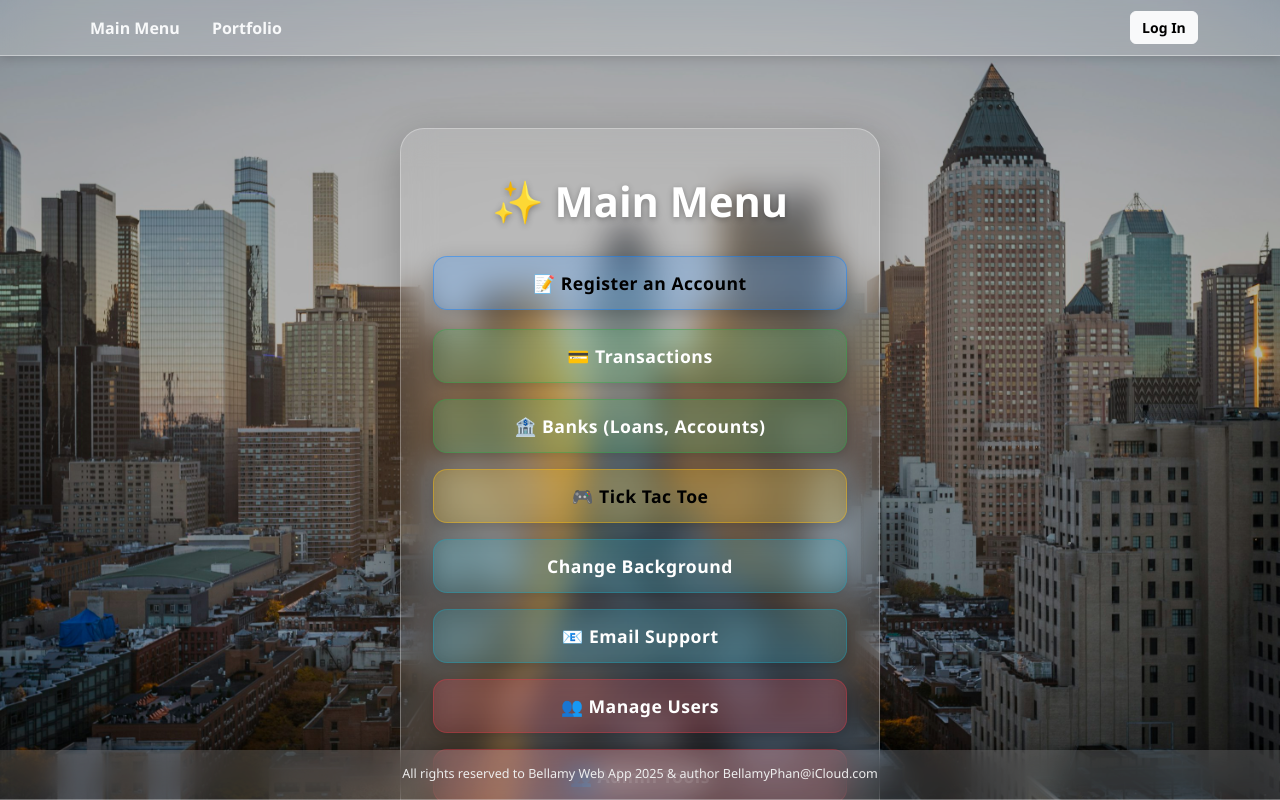
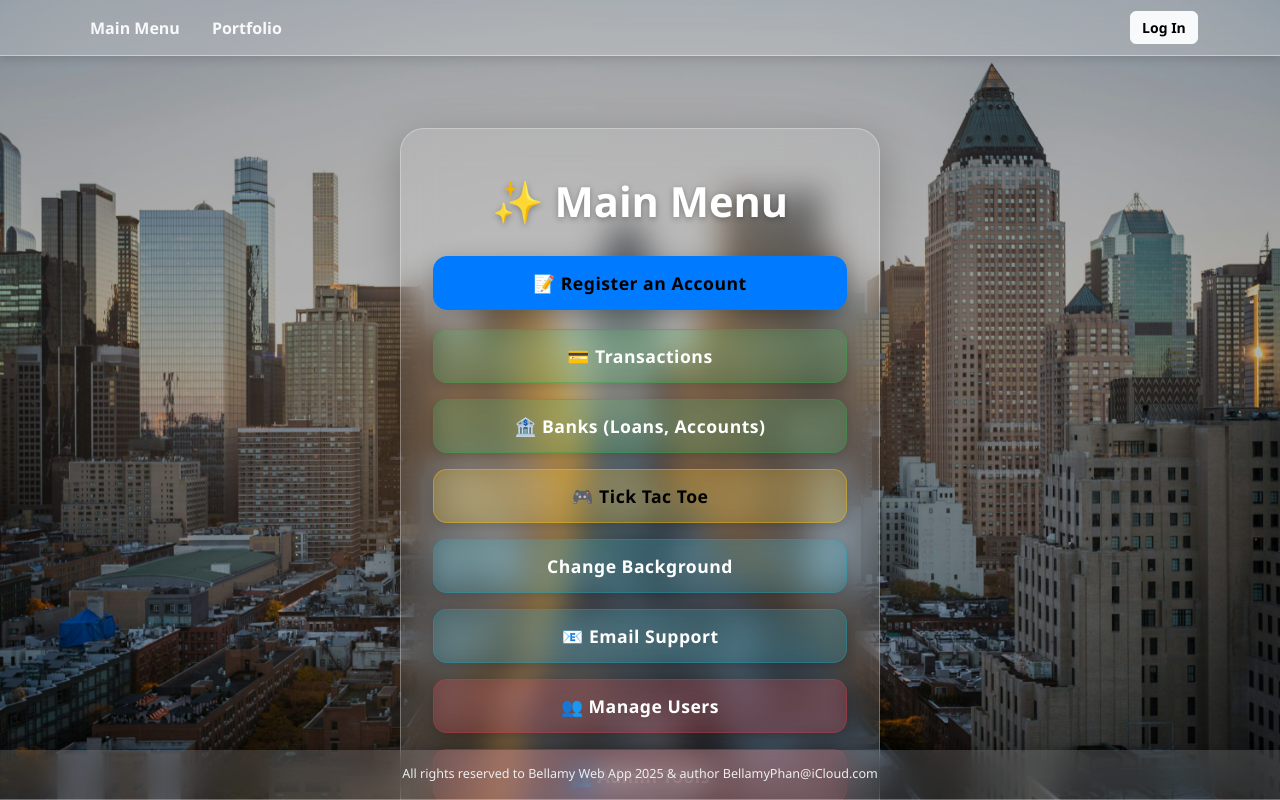
Before and after one commit to bellamyp/bellamy-web-app, an Angular app in the folder angular-frontend/: page /main-menu in a window 1280 px wide. In both pictures the pointer is over the button "📝 Register an Account". Shown: the top 800 px of the page. Built offline with nearby package versions, Linux system fonts and the light colour scheme.

Commit message:
frontend: main menu component, improve button visibility when hover the mouse

```diff
--- a/angular-frontend/src/app/feature/menu/components/main-menu/main-menu.component.scss
+++ b/angular-frontend/src/app/feature/menu/components/main-menu/main-menu.component.scss
@@ -3,6 +3,7 @@
     opacity: 0;
     transform: translateY(30px);
   }
+
   to {
     opacity: 1;
     transform: translateY(0);
@@ -162,11 +163,19 @@
   letter-spacing: 0.5px;
 }
 
+// .menu-button:hover {
+//   transform: translateY(-3px);
+//   box-shadow: 0 6px 20px rgba(0, 0, 0, 0.25);
+//   background: rgba(255, 255, 255, 0.18);
+//   color: #000;
+// }
+
 .menu-button:hover {
   transform: translateY(-3px);
-  box-shadow: 0 6px 20px rgba(0, 0, 0, 0.25);
-  background: rgba(255, 255, 255, 0.18);
-  color: #000;
+  box-shadow: 0 8px 24px rgba(0, 0, 0, 0.3);
+  background: rgba(255, 255, 255, 0.9); // Brighter and almost solid
+  color: #000 !important; // Ensures readability
+  border-color: rgba(255, 255, 255, 0.8);
 }
 
 /* Optional: Color variants for glassy context */
@@ -195,3 +204,33 @@
   background-color: rgba(220, 53, 69, 0.2);
   border-color: rgba(220, 53, 69, 0.4);
 }
+
+.menu-button.btn-primary:hover {
+  background-color: #007bff; // Solid blue
+  color: #fff;
+  border-color: #007bff;
+}
+
+.menu-button.btn-success:hover {
+  background-color: #28a745;
+  color: #fff;
+  border-color: #28a745;
+}
+
+.menu-button.btn-warning:hover {
+  background-color: #ffc107;
+  color: #000;
+  border-color: #ffc107;
+}
+
+.menu-button.btn-info:hover {
+  background-color: #17a2b8;
+  color: #fff;
+  border-color: #17a2b8;
+}
+
+.menu-button.btn-danger:hover {
+  background-color: #dc3545;
+  color: #fff;
+  border-color: #dc3545;
+}
```
